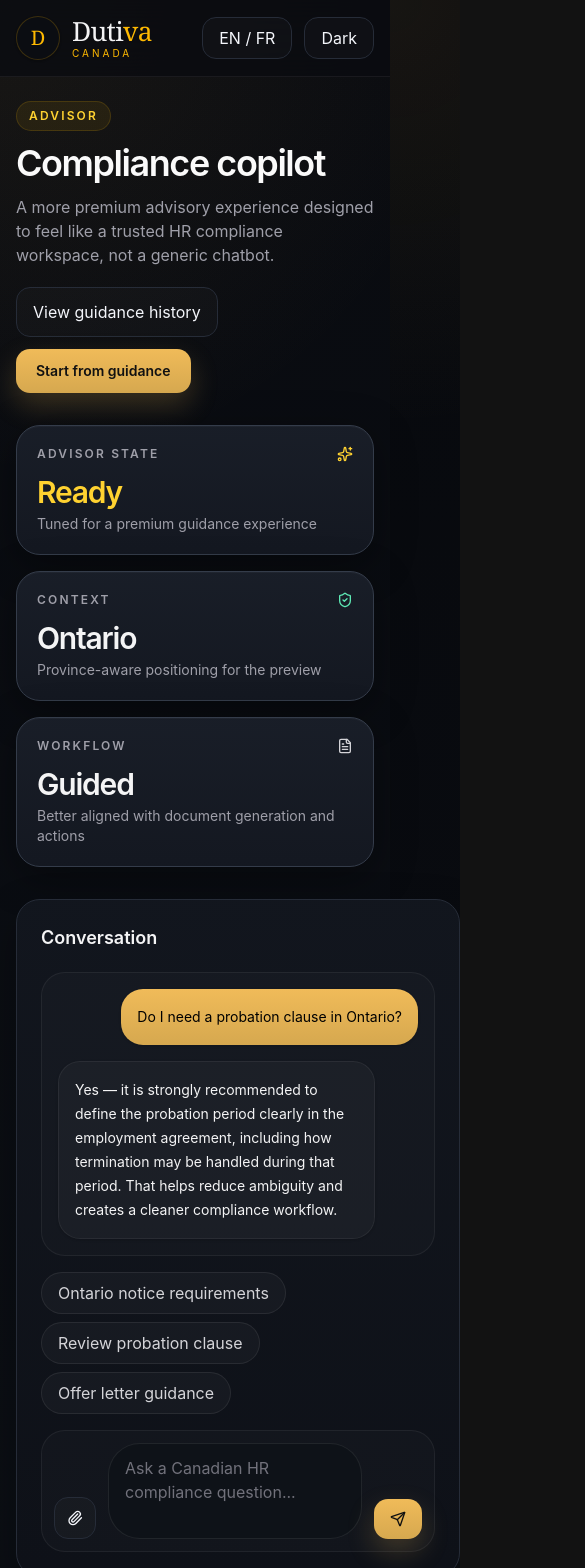
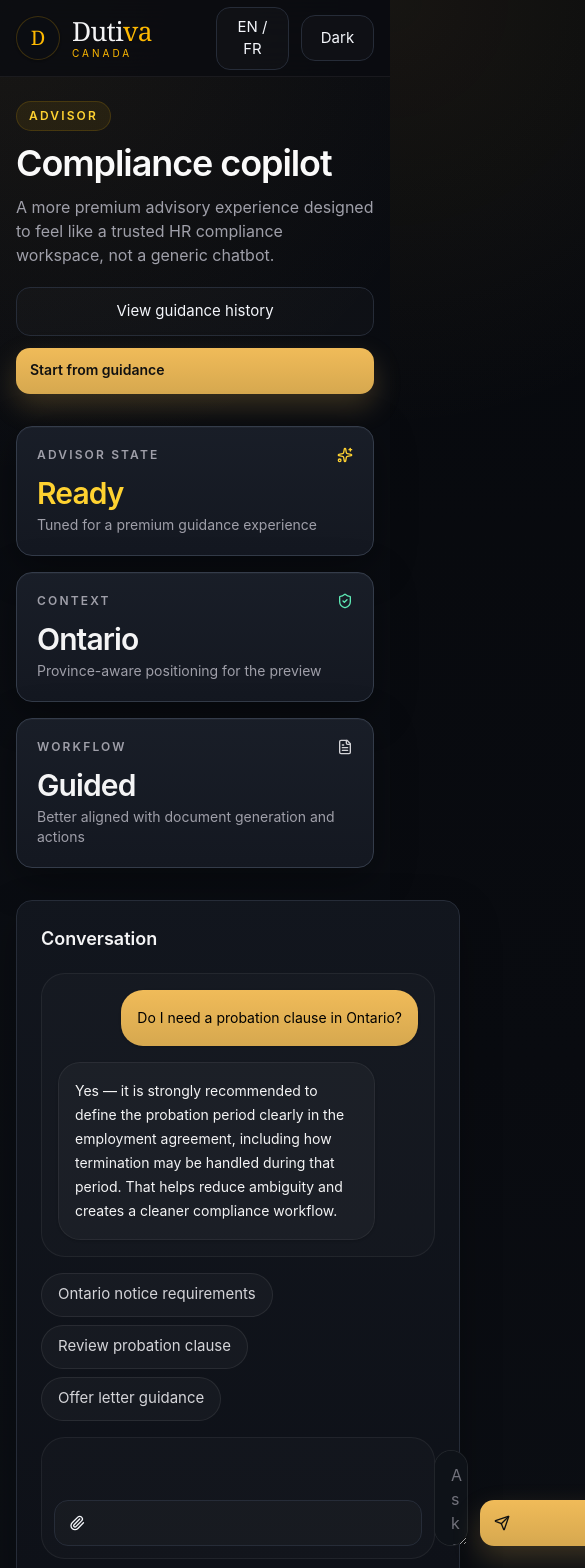
Before and after one commit to Dutiva-Canada/dutiva, a React (Vite) app: page /app/advisor in a window 390 px wide. Shown: the top 1568 px of the page, 585 px wide, since content can reach past the window. Built offline with nearby package versions, Linux system fonts and the light colour scheme.

Commit message:
Update index.css

```diff
--- a/src/index.css
+++ b/src/index.css
@@ -49,6 +49,7 @@
   color: var(--text);
   -webkit-font-smoothing: antialiased;
   -moz-osx-font-smoothing: grayscale;
+  text-rendering: optimizeLegibility;
 }
 
 * {
@@ -65,6 +66,24 @@
 textarea,
 select {
   font: inherit;
+}
+
+button,
+a,
+input,
+textarea,
+select {
+  -webkit-tap-highlight-color: transparent;
+}
+
+input,
+textarea,
+select {
+  appearance: none;
+}
+
+textarea {
+  resize: vertical;
 }
 
 ::selection {
@@ -174,10 +193,91 @@
   background: rgba(255, 255, 255, 0.18);
 }
 
-@media (max-width: 960px) {
+/* Improve touch targets globally */
+.gold-button,
+.ghost-button,
+button,
+a[role="button"] {
+  min-height: 44px;
+}
+
+/* Prevent iOS zoom on focus */
+input,
+textarea,
+select {
+  font-size: 16px;
+}
+
+/* Better pre blocks on small screens */
+pre {
+  overflow-x: auto;
+}
+
+/* Modal safety */
+@media (max-width: 768px) {
+  .premium-card,
+  .premium-card-soft {
+    border-radius: 20px;
+  }
+
+  .gold-button,
+  .ghost-button {
+    width: 100%;
+    justify-content: center;
+  }
+
+  .metric-value {
+    letter-spacing: -0.03em;
+  }
+}
+
+@media (max-width: 640px) {
   body {
     background:
       radial-gradient(circle at top left, rgba(214, 168, 79, 0.08), transparent 18%),
       linear-gradient(180deg, #07090d 0%, #090b10 45%, #0e1218 100%);
   }
+
+  .premium-card,
+  .premium-card-soft {
+    border-radius: 18px;
+  }
+
+  .scroll-area {
+    max-height: none !important;
+  }
+
+  pre {
+    font-size: 13px;
+    line-height: 1.65;
+  }
 }
+
+/* Small-phone refinement */
+@media (max-width: 480px) {
+  :root {
+    --radius-xl: 20px;
+    --radius-2xl: 24px;
+  }
+
+  body {
+    font-size: 15px;
+  }
+
+  .gold-button,
+  .ghost-button {
+    min-height: 46px;
+    padding-left: 14px !important;
+    padding-right: 14px !important;
+  }
+
+  .premium-card,
+  .premium-card-soft {
+    border-radius: 16px;
+  }
+
+  pre {
+    font-size: 12.5px;
+    line-height: 1.6;
+  }
+}
```
